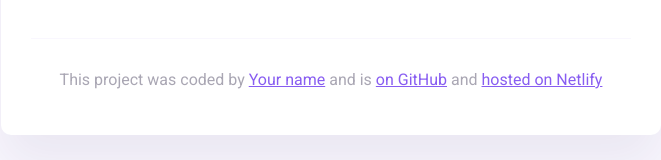
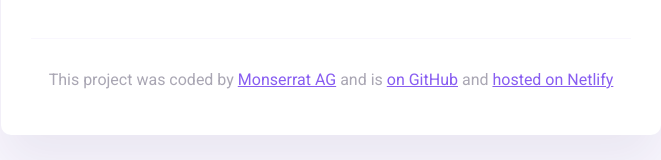
Before and after one commit to MonseAG-ux/this-weather-app, a website built with Parcel: page index.html in a window 1280 px wide. Shown: the part 325-485 px from the top of the page, without its empty margins (309-970 px from the left). Built offline with nearby package versions, Linux system fonts and the light colour scheme.

Commit message:
Added GitHub profile link

```diff
--- a/index.html
+++ b/index.html
@@ -47,7 +47,7 @@
       <footer>
         <p>
           This project was coded by
-          <a href="#" target="_blank">Your name</a> and is
+          <a href="https://github.com/MonseAG-ux" target="_blank">Monserrat AG</a> and is
           <a href="#" target="_blank"> on GitHub</a> and
           <a href="#" target="_blank">hosted on Netlify</a>
         </p>
```
